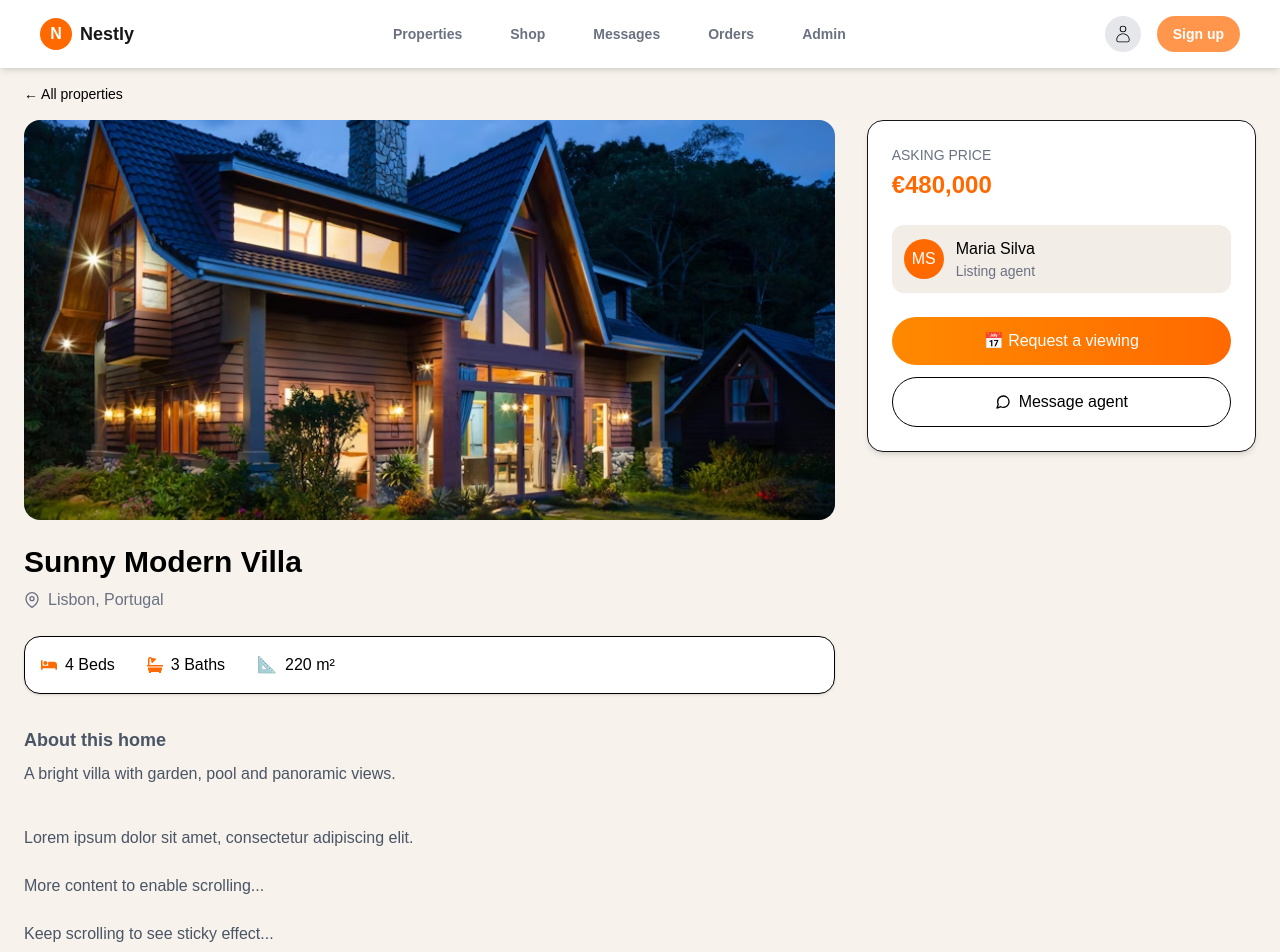
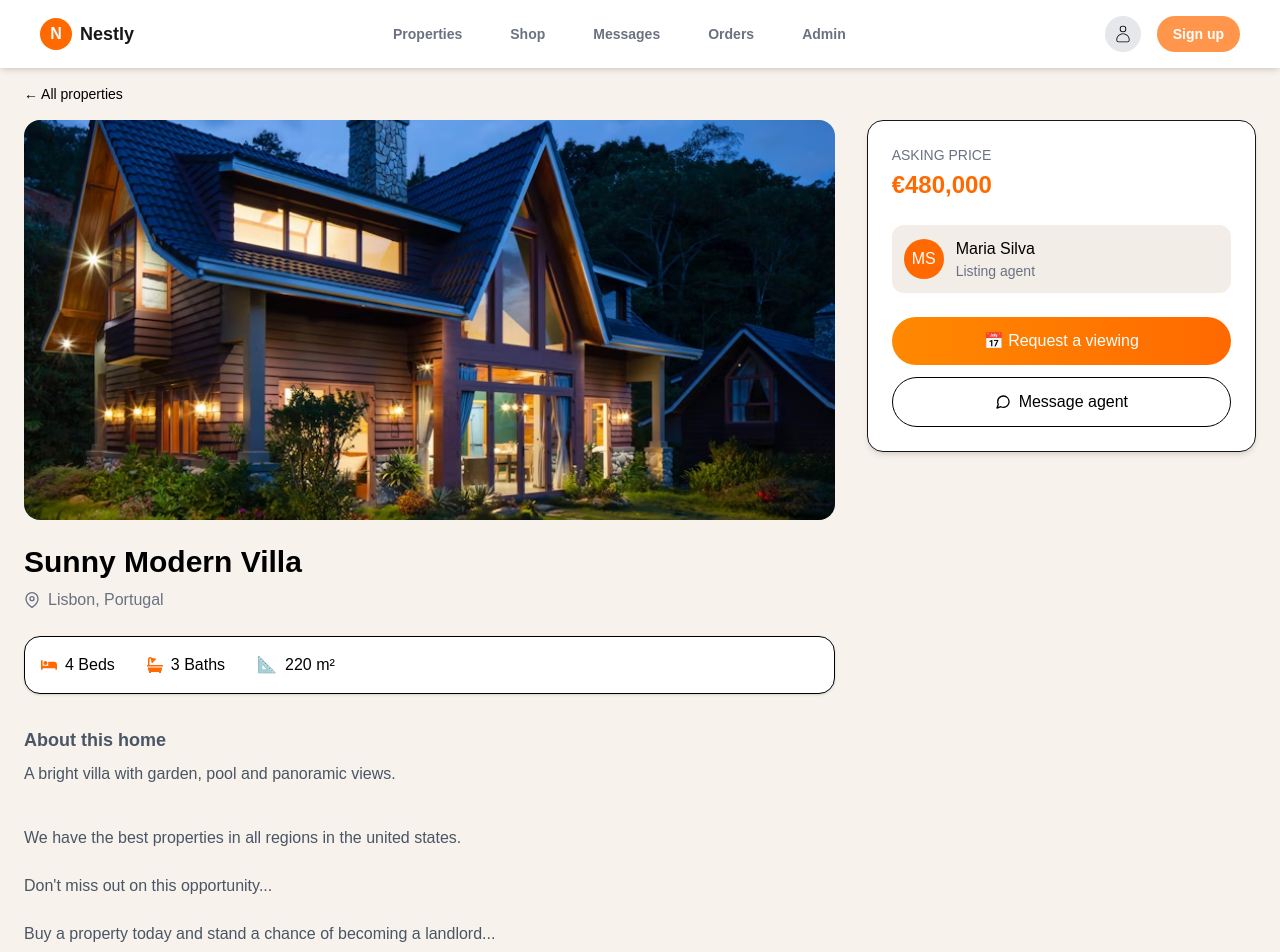
Before and after one commit to Goodluck7-ux/Find-home, a Next.js app: page /property/1 in a window 1280 px wide. Shown: the top 952 px of the page. Built offline with nearby package versions, Linux system fonts and the light colour scheme.

Commit message:
feat:Second push property

```diff
--- a/src/app/property/[id]/page.jsx
+++ b/src/app/property/[id]/page.jsx
@@ -72,13 +72,13 @@ export default async function PropertyDetails({ params }) {
           {/* EXTRA SCROLL CONTENT */}
           <div className="mt-10 space-y-6">
             <p className="text-gray-600">
-              Lorem ipsum dolor sit amet, consectetur adipiscing elit.
+              We have the best properties in all regions in the united states.
             </p>
             <p className="text-gray-600">
-              More content to enable scrolling...
+              Don't miss out on this opportunity...
             </p>
             <p className="text-gray-600">
-              Keep scrolling to see sticky effect...
+              Buy a property today and stand a chance of becoming a landlord...
             </p>
           </div>
         </div>
```
